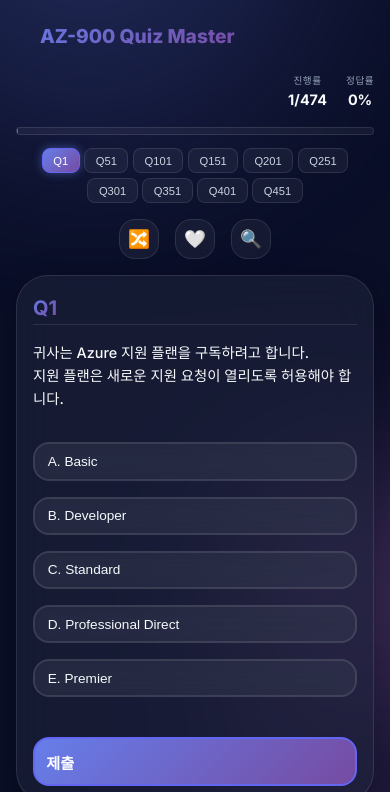
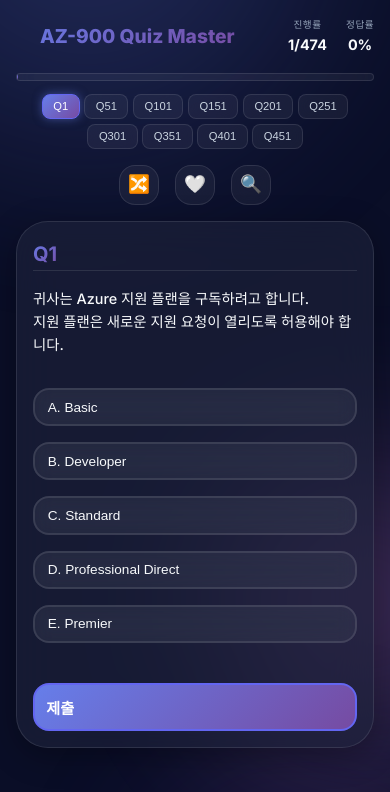
Before and after one commit to chah98h-lang/Quiz-App, a website: page index.html in a window 390 px wide. Shown: the top 792 px of the page. Drawn offline with Linux system fonts and the light colour scheme.

Commit message:
Align logo and stats on same line in mobile

```diff
--- a/index.html
+++ b/index.html
@@ -10,7 +10,7 @@
     <link rel="preconnect" href="https://fonts.gstatic.com" crossorigin>
     <link href="https://fonts.googleapis.com/css2?family=Inter:wght@300;400;500;600;700;800&display=swap"
         rel="stylesheet">
-    <link rel="stylesheet" href="style.css?v=13">
+    <link rel="stylesheet" href="style.css?v=14">
 </head>
 
 <body>
--- a/style.css
+++ b/style.css
@@ -783,14 +783,18 @@
     }
 
     .header-content {
-        flex-direction: column;
-        align-items: flex-start;
+        flex-direction: row;
+        /* Changed back to row */
+        align-items: center;
+        flex-wrap: nowrap;
+        /* Prevent wrapping */
+        gap: 0.5rem;
     }
 
     .header-stats {
-        width: 100%;
+        width: auto;
+        /* Allow sizing to content */
         justify-content: flex-end;
-        /* Changed from space-between to flex-end */
     }
 
     .logo {
```
